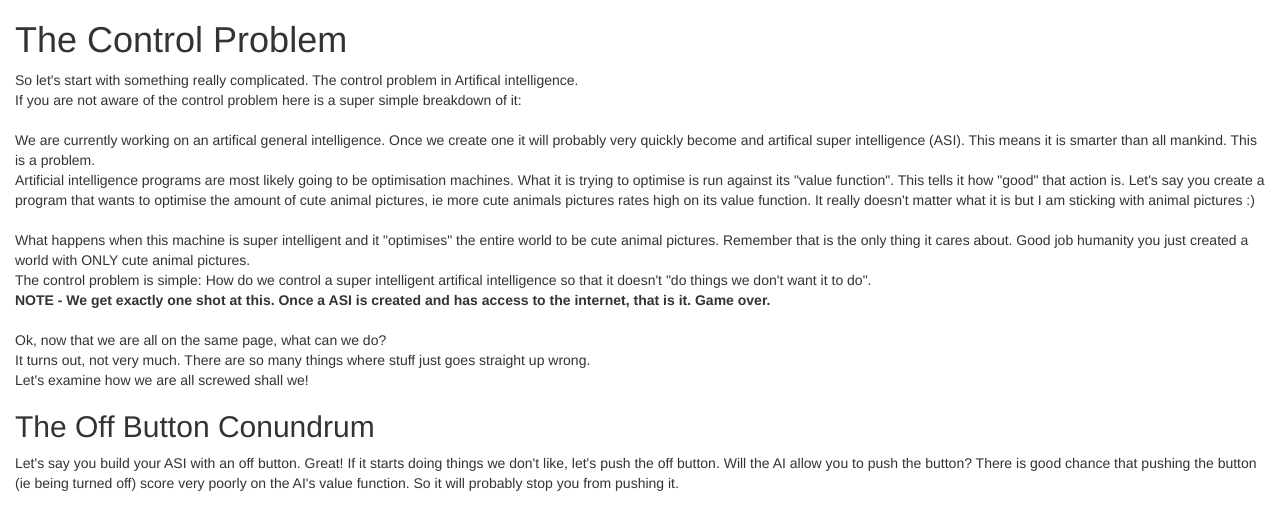
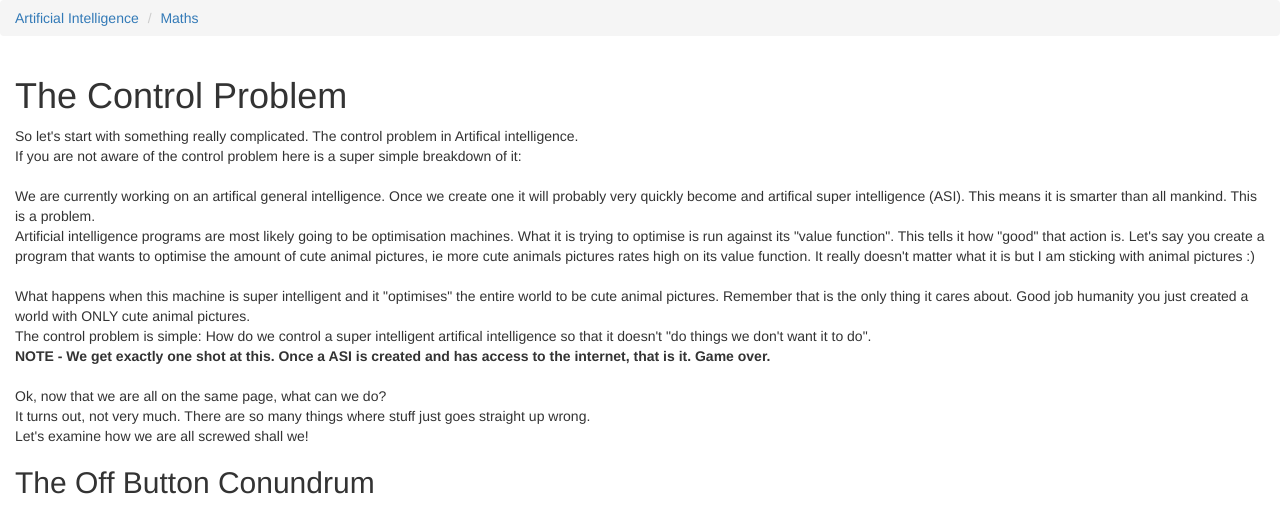
Before and after one commit to gideon-steinberg/Musings, a plain HTML site: page docs/12-06-2017-TheControlProblem.html in a window 1280 px wide. Shown: the top 511 px of the page. Drawn offline with nearby package versions, Linux system fonts and the light colour scheme.

Commit message:
Header goes everywhere

```diff
--- a/docs/12-06-2017-TheControlProblem.html
+++ b/docs/12-06-2017-TheControlProblem.html
@@ -6,6 +6,10 @@
     <title> Gideon's Musings - The Control Problem </title>
   </head>
   <body>
+    <ol class="breadcrumb">
+      <li><a href="/Musings/ai.html"> Artificial Intelligence</a></li>
+      <li><a href="#">Maths</a></li>
+    </ol>
     <div class="container-fluid">
       <h1> The Control Problem </h1>
       So let's start with something really complicated. The control problem in Artifical intelligence.
```
Also changed, not shown: docs/ai.html (+2 -2 lines).
